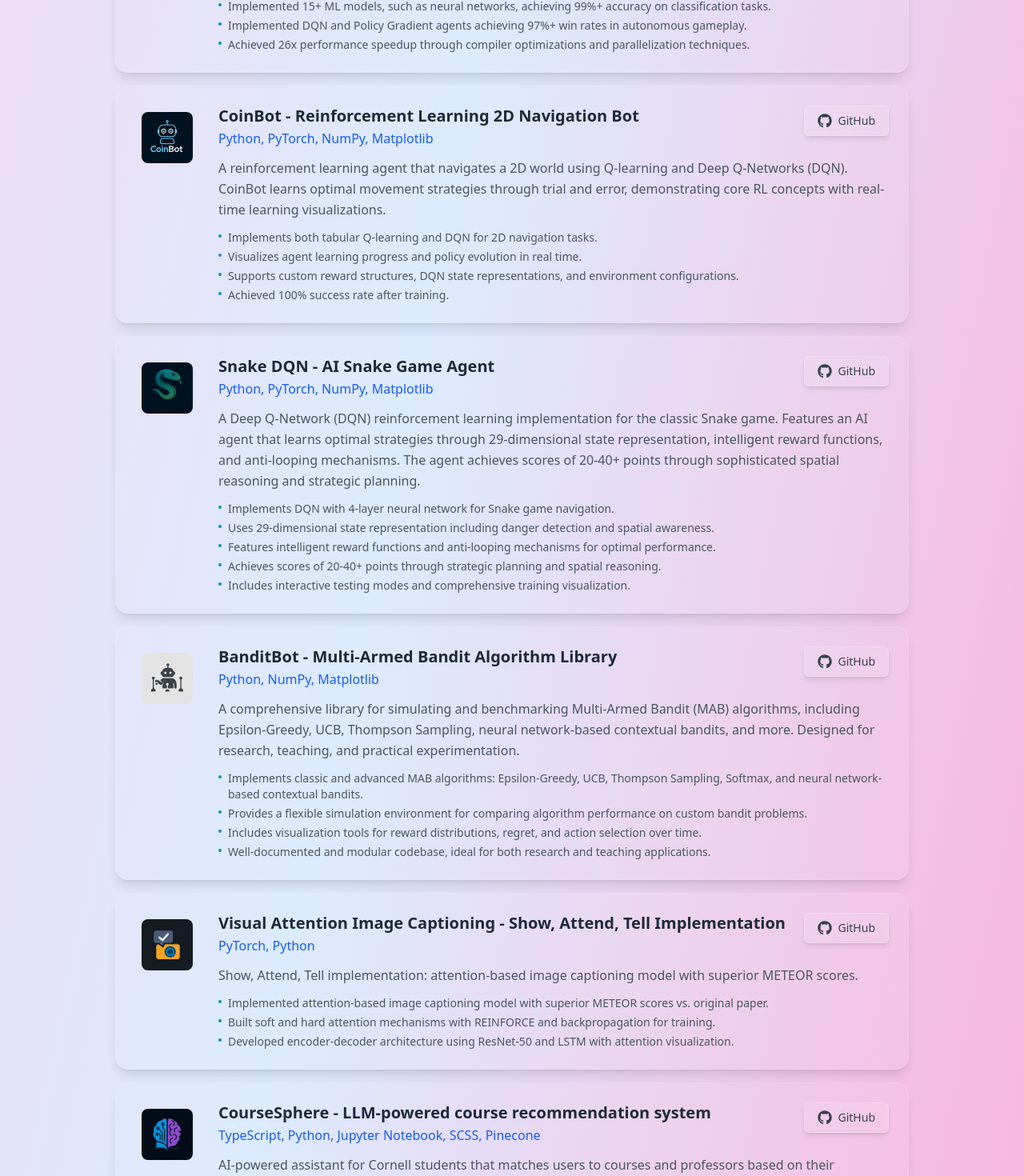
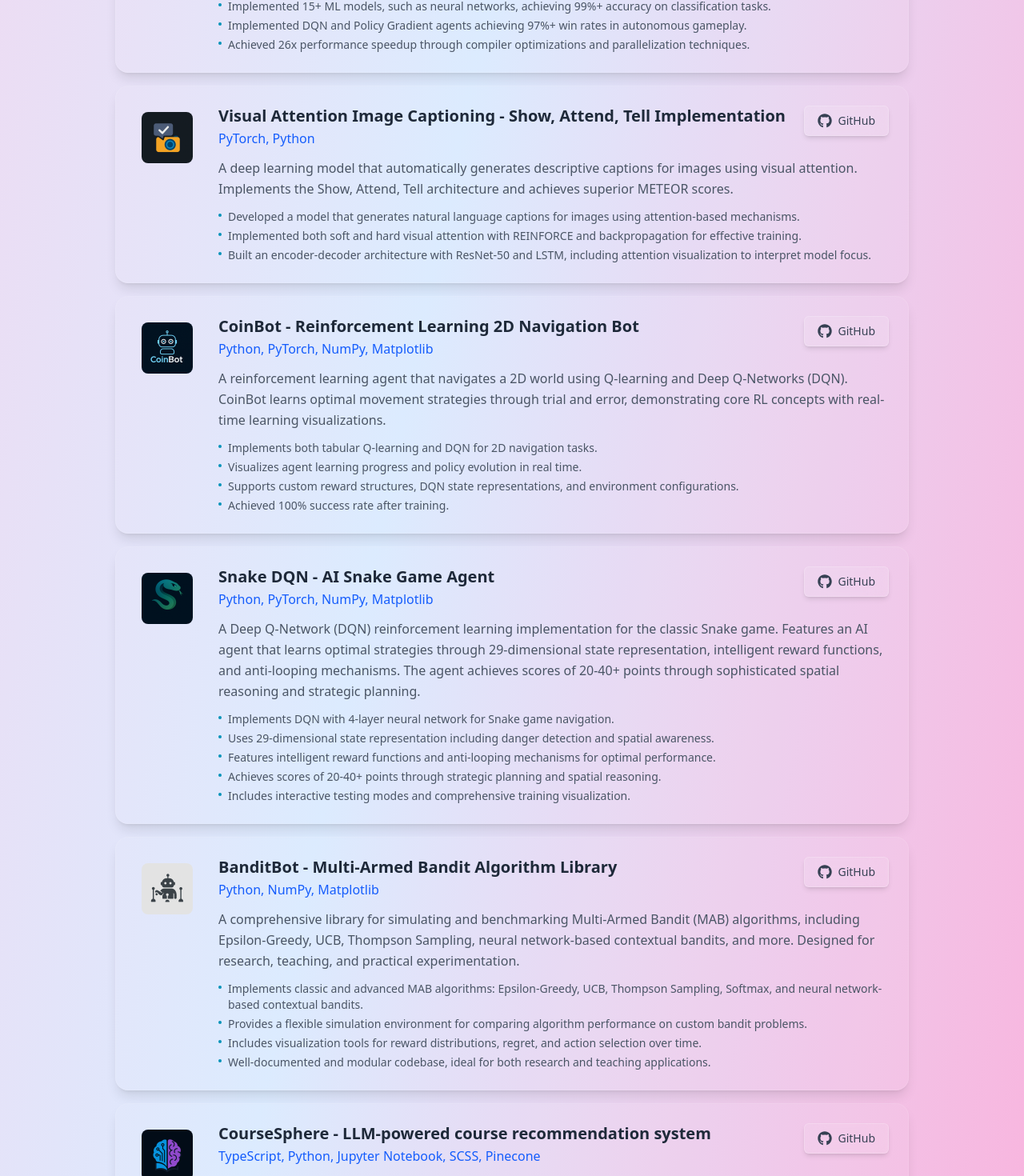
Before and after one commit to LambdaAK/Alex-Kozik-Portfolio, a React (Vite) app: page / in a window 1280 px wide. Shown: the part 3256-4726 px from the top of the page at 80% size. Built offline with nearby package versions, Linux system fonts and the light colour scheme.

Commit message:
Updated description for project

```diff
--- a/src/App.tsx
+++ b/src/App.tsx
@@ -448,6 +448,19 @@ const machineLearningProjects = [
     ]
   },
   {
+    name: "Visual Attention Image Captioning - Show, Attend, Tell Implementation",
+    description: "A deep learning model that automatically generates descriptive captions for images using visual attention. Implements the Show, Attend, Tell architecture and achieves superior METEOR scores.",
+    tech: ["PyTorch", "Python"],
+    github: "https://github.com/LambdaAK/CS-4782-Final-Project",
+    demo: null,
+    image: "/image captioning logo.png",
+    highlights: [
+      "Developed a model that generates natural language captions for images using attention-based mechanisms.",
+      "Implemented both soft and hard visual attention with REINFORCE and backpropagation for effective training.",
+      "Built an encoder-decoder architecture with ResNet-50 and LSTM, including attention visualization to interpret model focus."
+    ]
+  },
+  {
     name: "CoinBot - Reinforcement Learning 2D Navigation Bot",
     description: "A reinforcement learning agent that navigates a 2D world using Q-learning and Deep Q-Networks (DQN). CoinBot learns optimal movement strategies through trial and error, demonstrating core RL concepts with real-time learning visualizations.",
     tech: ["Python", "PyTorch", "NumPy", "Matplotlib"],
@@ -488,19 +501,6 @@ const machineLearningProjects = [
       "Provides a flexible simulation environment for comparing algorithm performance on custom bandit problems.",
       "Includes visualization tools for reward distributions, regret, and action selection over time.",
       "Well-documented and modular codebase, ideal for both research and teaching applications."
-    ]
-  },
-  {
-    name: "Visual Attention Image Captioning - Show, Attend, Tell Implementation",
-    description: "Show, Attend, Tell implementation: attention-based image captioning model with superior METEOR scores.",
-    tech: ["PyTorch", "Python"],
-    github: "https://github.com/LambdaAK/CS-4782-Final-Project",
-    demo: null,
-    image: "/image captioning logo.png",
-    highlights: [
-      "Implemented attention-based image captioning model with superior METEOR scores vs. original paper.",
-      "Built soft and hard attention mechanisms with REINFORCE and backpropagation for training.",
-      "Developed encoder-decoder architecture using ResNet-50 and LSTM with attention visualization."
     ]
   },
   {
```
